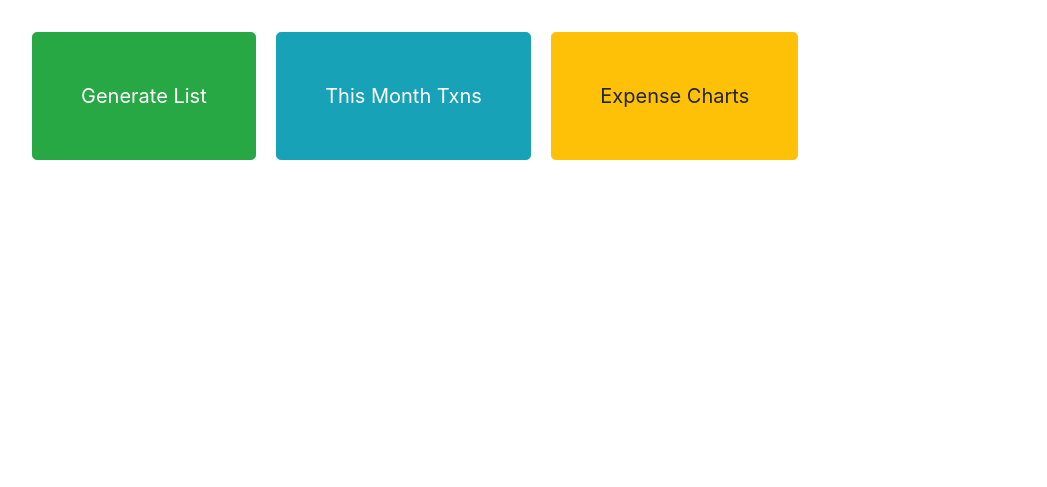
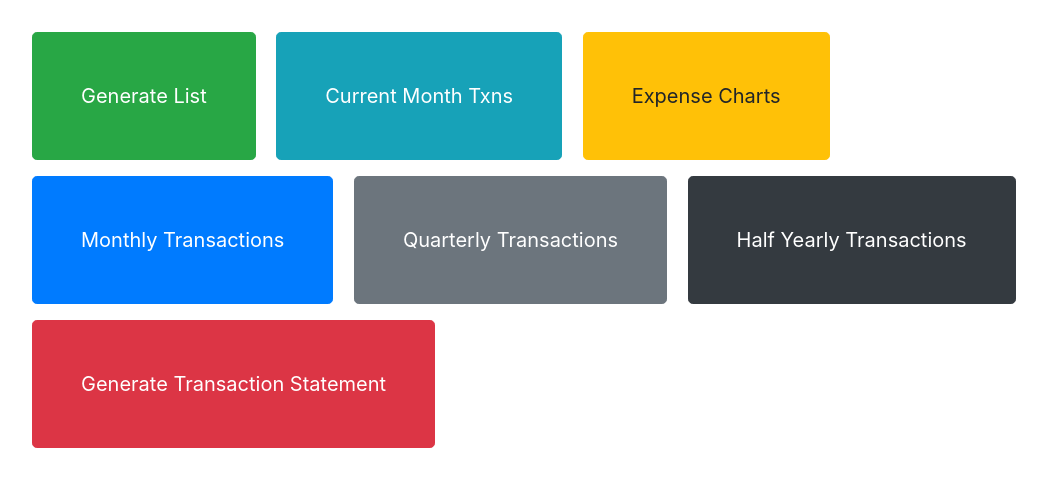
Before and after one commit to c0d3sh3lf/monthly_book, a Django app: page /reports/ in a window 1280 px wide. Shown: the part 56-543 px from the top of the page, without its empty margins (61-1108 px from the left). Run offline with Django 3.2, Linux system fonts and the light colour scheme; a user stored in the database is signed in; some libraries are stand-ins or nearby versions.

Commit message:
Added more buttons on reports and updated view_transaction title.

```diff
--- a/monthly_book/mbook/templates/reports.html
+++ b/monthly_book/mbook/templates/reports.html
@@ -3,7 +3,11 @@
 {% block body %}
     <div class="container mt-4">
         <a href="{% url 'mbook:generate_list_pdf' %}" class="btn btn-lg btn-success p-5 m-2">Generate List</a>
-        <a href="{% url 'mbook:gen_month_txn' %}" class="btn btn-lg btn-info p-5 m-2">This Month Txns</a>
+        <a href="{% url 'mbook:gen_month_txn' %}" class="btn btn-lg btn-info p-5 m-2">Current Month Txns</a>
         <a href="{% url 'mbook:expense_charts' %}" class="btn btn-lg btn-warning p-5 m-2">Expense Charts</a>
+        <a href="#" class="btn btn-lg btn-primary p-5 m-2">Monthly Transactions</a>
+        <a href="#" class="btn btn-lg btn-secondary p-5 m-2">Quarterly Transactions</a>
+        <a href="#" class="btn btn-lg btn-dark p-5 m-2">Half Yearly Transactions</a>
+        <a href="#" class="btn btn-lg btn-danger p-5 m-2">Generate Transaction Statement</a>
     </div>
 {% endblock body %}
--- a/monthly_book/mbook/templates/view_transaction.html
+++ b/monthly_book/mbook/templates/view_transaction.html
@@ -1,7 +1,7 @@
 {% extends 'base.html' %}
 
 {% block title %}
-Product - {{product.product_name}}
+Product - {{transaction.product.product_name}} - {{transaction.store.store_name}}
 {% endblock title %}
 
 
```
